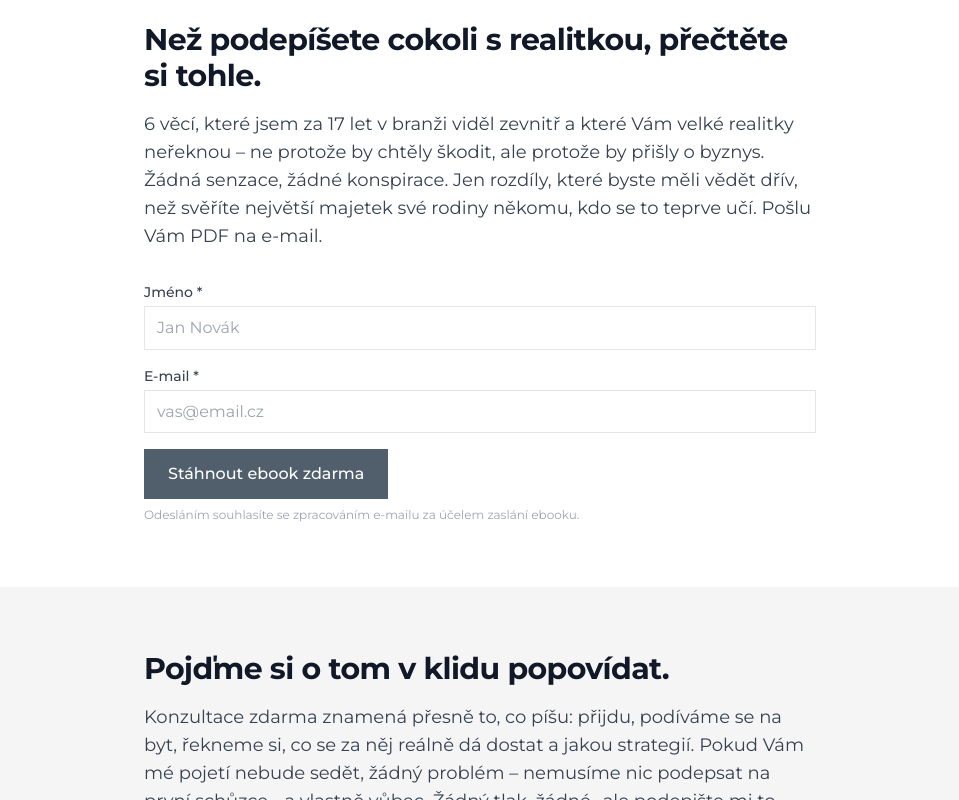
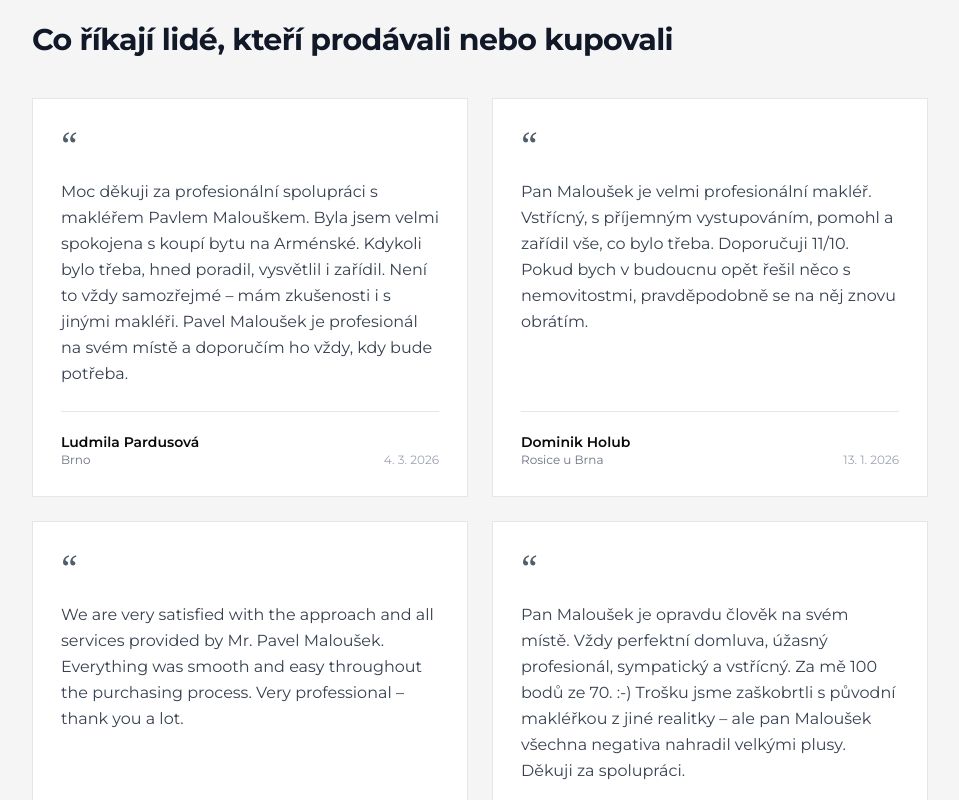
Before and after one commit to pmalousek/webnalistecky, a Next.js app: page / in a window 1280 px wide. Shown: the part 1660-2460 px from the top of the page, without its empty margins (160-1119 px from the left). Built offline with nearby package versions, Linux system fonts and the light colour scheme.

Commit message:
feat: add TestimonialsSection with 4 client references
Co-Authored-By: Claude Sonnet 4.6 <noreply@anthropic.com>

```diff
--- a/app/page.tsx
+++ b/app/page.tsx
@@ -1,6 +1,7 @@
 import HeroSection from "@/components/HeroSection";
 import CislaSection from "@/components/CislaSection";
 import ProcZrovnaJa from "@/components/ProcZrovnaJa";
+import TestimonialsSection from "@/components/TestimonialsSection";
 import EbookSection from "@/components/EbookSection";
 import KontaktSection from "@/components/KontaktSection";
 import Footer from "@/components/Footer";
@@ -11,6 +12,7 @@ export default function Home() {
       <HeroSection />
       <CislaSection />
       <ProcZrovnaJa />
+      <TestimonialsSection />
       <EbookSection />
       <KontaktSection />
       <Footer />
--- /dev/null
+++ b/components/TestimonialsSection.tsx
@@ -0,0 +1,61 @@
+const testimonials = [
+  {
+    text: "Moc děkuji za profesionální spolupráci s makléřem Pavlem Malouškem. Byla jsem velmi spokojena s koupí bytu na Arménské. Kdykoli bylo třeba, hned poradil, vysvětlil i zařídil. Není to vždy samozřejmé – mám zkušenosti i s jinými makléři. Pavel Maloušek je profesionál na svém místě a doporučím ho vždy, kdy bude potřeba.",
+    name: "Ludmila Pardusová",
+    city: "Brno",
+    date: "4. 3. 2026",
+  },
+  {
+    text: "Pan Maloušek je velmi profesionální makléř. Vstřícný, s příjemným vystupováním, pomohl a zařídil vše, co bylo třeba. Doporučuji 11/10. Pokud bych v budoucnu opět řešil něco s nemovitostmi, pravděpodobně se na něj znovu obrátím.",
+    name: "Dominik Holub",
+    city: "Rosice u Brna",
+    date: "13. 1. 2026",
+  },
+  {
+    text: "We are very satisfied with the approach and all services provided by Mr. Pavel Maloušek. Everything was smooth and easy throughout the purchasing process. Very professional – thank you a lot.",
+    name: "Makram Saadi",
+    city: "Brno",
+    date: "28. 10. 2025",
+  },
+  {
+    text: "Pan Maloušek je opravdu člověk na svém místě. Vždy perfektní domluva, úžasný profesionál, sympatický a vstřícný. Za mě 100 bodů ze 70. :-) Trošku jsme zaškobrtli s původní makléřkou z jiné realitky – ale pan Maloušek všechna negativa nahradil velkými plusy. Děkuji za spolupráci.",
+    name: "Věra Kučerová",
+    city: "Ivančice",
+    date: "25. 7. 2025",
+  },
+];
+
+export default function TestimonialsSection() {
+  return (
+    <section className="bg-soft-bg py-16 px-4">
+      <div className="max-w-4xl mx-auto">
+        <h2 className="text-2xl md:text-3xl font-bold text-gray-900 mb-10">
+          Co říkají lidé, kteří prodávali nebo kupovali
+        </h2>
+        <div className="grid grid-cols-1 md:grid-cols-2 gap-6">
+          {testimonials.map(({ text, name, city, date }) => (
+            <div
+              key={name}
+              className="bg-white border border-border-line p-7 flex flex-col"
+            >
+              <span
+                className="text-4xl font-serif leading-none text-brand mb-4 select-none"
+                aria-hidden="true"
+              >
+                &ldquo;
+              </span>
+              <p className="text-gray-700 leading-relaxed flex-1">{text}</p>
+              <div className="mt-6 pt-5 border-t border-border-line flex items-end justify-between gap-4">
+                <div>
+                  <p className="font-semibold text-ink text-sm">{name}</p>
+                  <p className="text-xs text-gray-500">{city}</p>
+                </div>
+                <p className="text-xs text-gray-400 shrink-0">{date}</p>
+              </div>
+            </div>
+          ))}
+        </div>
+      </div>
+    </section>
+  );
+}
```
